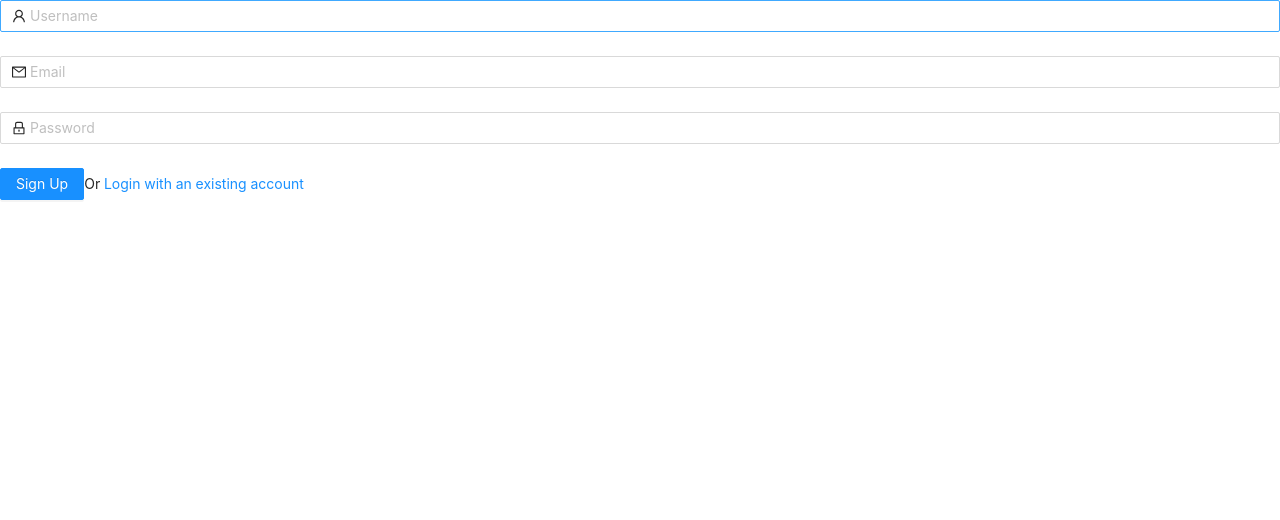
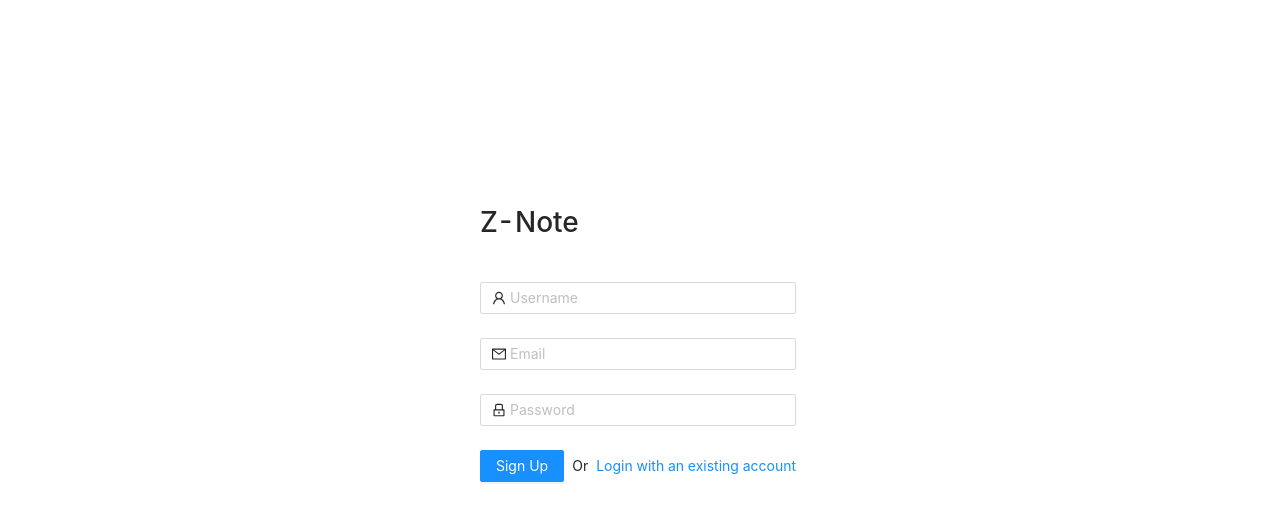
Before and after one commit to LinkTsang/binote-web, a React (Create React App) app: page /register in a window 1280 px wide. Shown: the top 520 px of the page. Built offline with nearby package versions, Linux system fonts and the light colour scheme.

Commit message:
[func] Update `RegisterPage`.

```diff
--- /dev/null
+++ b/src/pages/RegisterPage.module.css
@@ -0,0 +1,13 @@
+/**
+ * Copyright (c) 2021 Bin Tsang
+ *
+ * This software is released under the MIT License.
+ * https://opensource.org/licenses/MIT
+ */
+
+.RegisterForm {
+  position: absolute;
+  top: 45%;
+  left: 50%;
+  margin: -160px 0 0 -160px;
+}
--- a/src/pages/RegisterPage.tsx
+++ b/src/pages/RegisterPage.tsx
@@ -3,9 +3,10 @@
 // This software is released under the MIT License.
 // https://opensource.org/licenses/MIT
 
-import { Button, Checkbox, Form, Input } from 'antd';
+import { Button, Checkbox, Form, Input, Space } from 'antd';
 import { UserOutlined, MailOutlined, LockOutlined } from '@ant-design/icons';
 import { Link } from 'react-router-dom';
+import styles from './RegisterPage.module.css';
 
 const RegisterPage = () => {
   const onFinish = (values: any) => {
@@ -14,11 +15,14 @@ const RegisterPage = () => {
 
   return (
     <Form
-      name="normal_login"
-      className="login-form"
+      name="register"
+      className={styles.RegisterForm}
       initialValues={{ remember: true }}
       onFinish={onFinish}
     >
+      <Form.Item>
+        <h1>Z-Note</h1>
+      </Form.Item>
       <Form.Item
         name="username"
         rules={[{ required: true, message: 'Please input your Username!' }]}
@@ -48,10 +52,17 @@ const RegisterPage = () => {
         />
       </Form.Item>
       <Form.Item>
-        <Button type="primary" htmlType="submit" className="login-form-button">
-          Sign Up
-        </Button>
-        Or <Link to="/login">Login with an existing account</Link>
+        <Space>
+          <Button
+            type="primary"
+            htmlType="submit"
+            className="login-form-button"
+          >
+            Sign Up
+          </Button>
+          Or
+          <Link to="/login">Login with an existing account</Link>
+        </Space>
       </Form.Item>
     </Form>
   );
```
